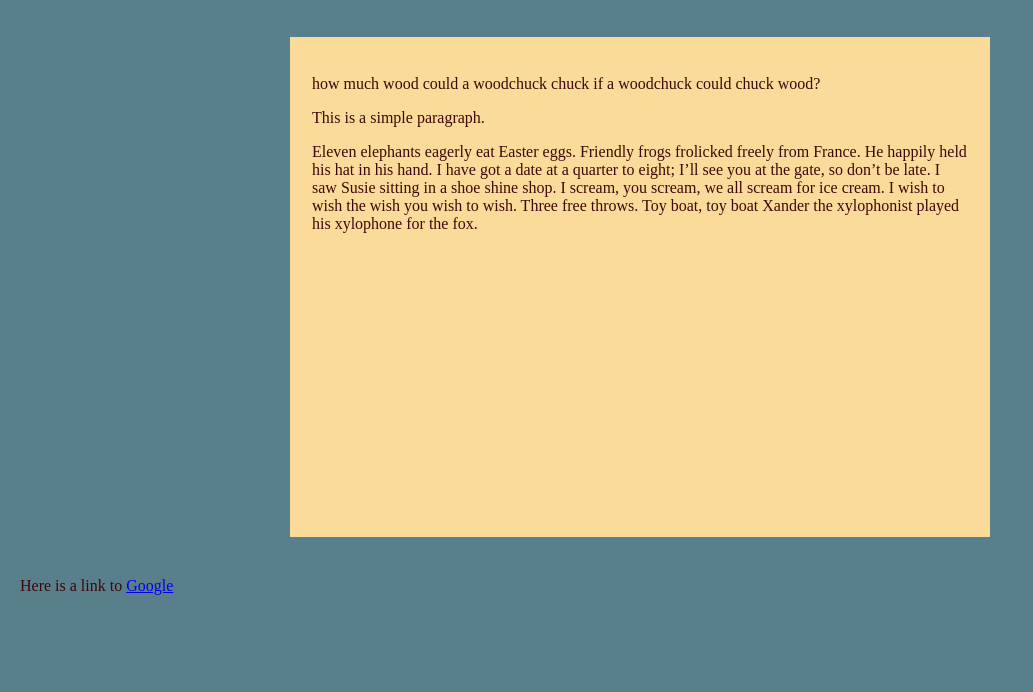
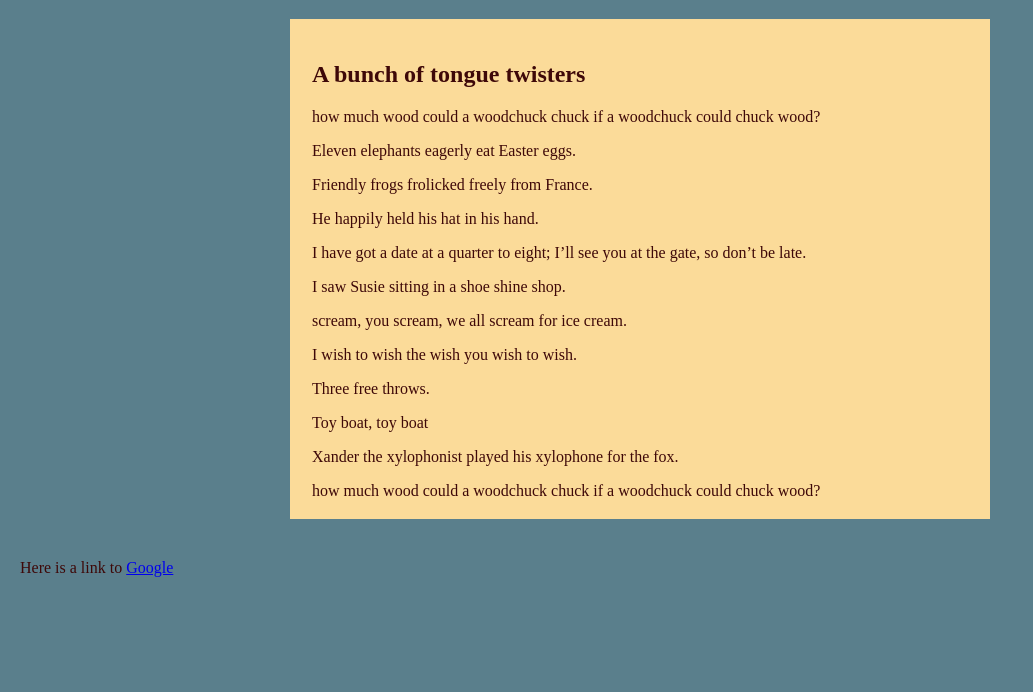
Before and after one commit to hoe006/core_1_interaction_lecture, a plain HTML site: page index (3).html in a window 1280 px wide. Shown: the part 148-840 px from the top of the page, without its empty margins (0-1033 px from the left). Drawn offline with Linux system fonts and the light colour scheme.

Commit message:
Edited overall layout and minor mistakes fixed

```diff
--- a/index (3).html
+++ b/index (3).html
@@ -1,5 +1,4 @@
 <!doctype html>
-Language: en
 <html>
   <head>
     <h1>By: Neo Vasquez & Ethan Ho</h1>
@@ -9,27 +8,39 @@ Language: en
   </head>
   <body>
     <div class="scroll-box">
-    <p>how much wood could a woodchuck chuck if a woodchuck could chuck wood?</p>
-    <p>This is a simple paragraph.</p>
+    <h2>A bunch of tongue twisters</h2>
+      <p>how much wood could a woodchuck chuck if a woodchuck could chuck wood?</p>
     <p>Eleven elephants eagerly eat Easter eggs.
-
-Friendly frogs frolicked freely from France.
-
- He happily held his hat in his hand.
-
- I have got a date at a quarter to eight; I’ll see you at the gate, so don’t be late.
-
-I saw Susie sitting in a shoe shine shop.
-
-I scream, you scream, we all scream for ice cream.
-
-I wish to wish the wish you wish to wish.
-
-Three free throws.
-
-Toy boat, toy boat
-
- Xander the xylophonist played his xylophone for the fox.</p>
+    <p>Friendly frogs frolicked freely from France.</p>
+    <p>He happily held his hat in his hand.</p>
+    <p>I have got a date at a quarter to eight; I’ll see you at the gate, so don’t be late.</p>
+    <p>I saw Susie sitting in a shoe shine shop.</p>
+    <p>scream, you scream, we all scream for ice cream.</p>
+    <p>I wish to wish the wish you wish to wish.</p>
+    <p>Three free throws.</p>
+    <p>Toy boat, toy boat</p>
+    <p>Xander the xylophonist played his xylophone for the fox.</p>
+      <p>how much wood could a woodchuck chuck if a woodchuck could chuck wood?</p>
+    <p>Eleven elephants eagerly eat Easter eggs.
+    <p>Friendly frogs frolicked freely from France.</p>
+    <p>He happily held his hat in his hand.</p>
+    <p>I have got a date at a quarter to eight; I’ll see you at the gate, so don’t be late.</p>
+    <p>I saw Susie sitting in a shoe shine shop.</p>
+    <p>scream, you scream, we all scream for ice cream.</p>
+    <p>I wish to wish the wish you wish to wish.</p>
+    <p>Three free throws.</p>
+    <p>Toy boat, toy boat</p>
+    <p>Xander the xylophonist played his xylophone for the fox.</p>  <p>how much wood could a woodchuck chuck if a woodchuck could chuck wood?</p>
+    <p>Eleven elephants eagerly eat Easter eggs.
+    <p>Friendly frogs frolicked freely from France.</p>
+    <p>He happily held his hat in his hand.</p>
+    <p>I have got a date at a quarter to eight; I’ll see you at the gate, so don’t be late.</p>
+    <p>I saw Susie sitting in a shoe shine shop.</p>
+    <p>scream, you scream, we all scream for ice cream.</p>
+    <p>I wish to wish the wish you wish to wish.</p>
+    <p>Three free throws.</p>
+    <p>Toy boat, toy boat</p>
+    <p>Xander the xylophonist played his xylophone for the fox.</p>
     </div>
     <data value="This is a data element."></data>
     <p>Here is a link to <a href="https://www.google.com">Google</a></p>
```
